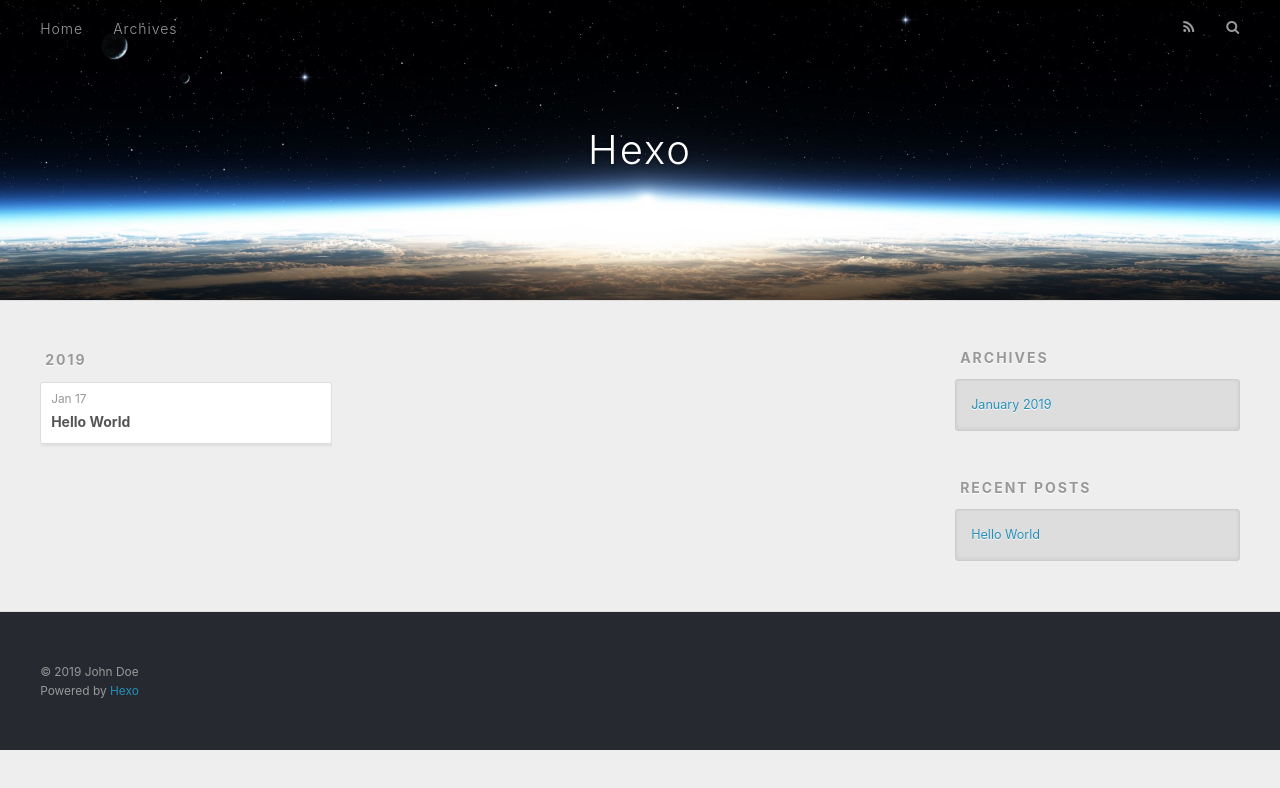
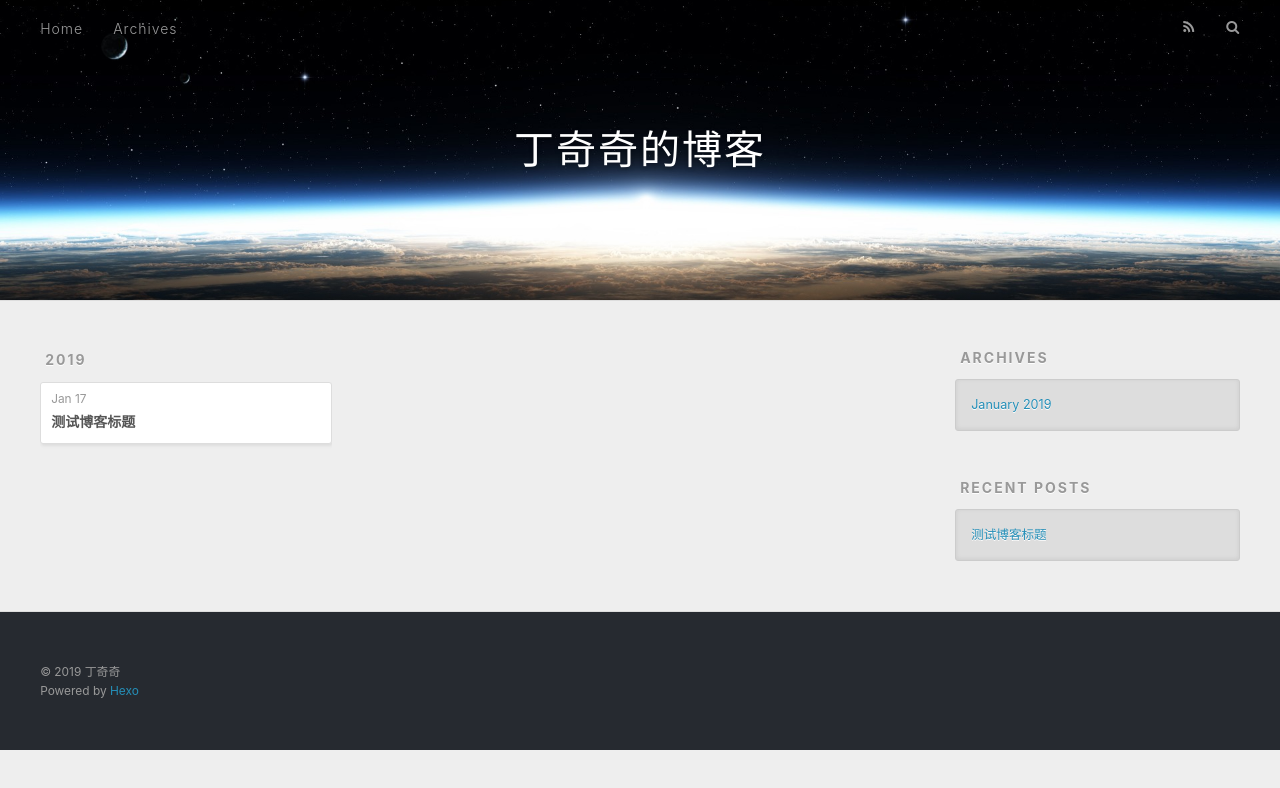
Before and after one commit to dingqiqi/dingqiqi.github.io, a plain HTML site: page archives/2019/01/index.html in a window 1280 px wide. Drawn offline with nearby package versions, Linux system fonts and the light colour scheme.

Commit message:
Site updated: 2019-01-17 17:38:29

```diff
--- a/archives/2019/01/index.html
+++ b/archives/2019/01/index.html
@@ -5,17 +5,17 @@
 
 
 
-  <title>Archives: 2019/1 | Hexo</title>
+  <title>Archives: 2019/1 | 丁奇奇的博客</title>
   <meta name="viewport" content="width=device-width, initial-scale=1, maximum-scale=1">
   <meta property="og:type" content="website">
-<meta property="og:title" content="Hexo">
+<meta property="og:title" content="丁奇奇的博客">
 <meta property="og:url" content="http://yoursite.com/archives/2019/01/index.html">
-<meta property="og:site_name" content="Hexo">
+<meta property="og:site_name" content="丁奇奇的博客">
 <meta property="og:locale" content="default">
 <meta name="twitter:card" content="summary">
-<meta name="twitter:title" content="Hexo">
+<meta name="twitter:title" content="丁奇奇的博客">
 
-    <link rel="alternate" href="/atom.xml" title="Hexo" type="application/atom+xml">
+    <link rel="alternate" href="/atom.xml" title="丁奇奇的博客" type="application/atom+xml">
 
 
     <link rel="icon" href="/favicon.png">
@@ -34,7 +34,7 @@
   <div id="header-outer" class="outer">
     <div id="header-title" class="inner">
       <h1 id="logo-wrap">
-        <a href="/" id="logo">Hexo</a>
+        <a href="/" id="logo">丁奇奇的博客</a>
       </h1>
 
     </div>
@@ -82,7 +82,7 @@
 
 
     <h1 itemprop="name">
-      <a class="archive-article-title" href="/2019/01/17/hello-world/">Hello World</a>
+      <a class="archive-article-title" href="/2019/01/17/hello-world/">测试博客标题</a>
     </h1>
 
 
@@ -124,7 +124,7 @@
       <ul>
 
           <li>
-            <a href="/2019/01/17/hello-world/">Hello World</a>
+            <a href="/2019/01/17/hello-world/">测试博客标题</a>
           </li>
 
       </ul>
@@ -139,7 +139,7 @@
 
   <div class="outer">
     <div id="footer-info" class="inner">
-      &copy; 2019 John Doe<br>
+      &copy; 2019 丁奇奇<br>
       Powered by <a href="http://hexo.io/" target="_blank">Hexo</a>
     </div>
   </div>
```
Also changed, not shown: 2019/01/17/hello-world/index.html (+11 -11 lines), archives/2019/index.html (+9 -9 lines), archives/index.html (+9 -9 lines), index.html (+10 -10 lines).
